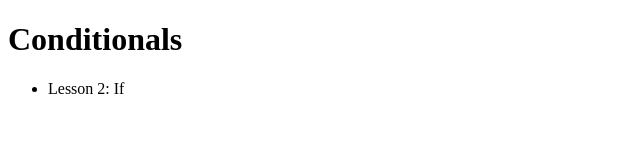
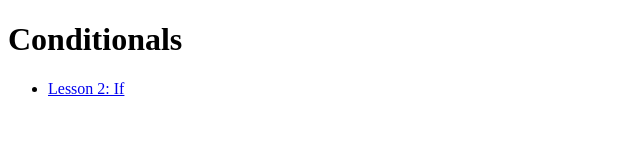
Before and after one commit to gpena-gcisd/gpena-gcisd.github.io, a plain HTML site: page u5/conditionals.html in a window 1280 px wide. Shown: the full height of the page, 0-640 px from the left. Drawn offline with Linux system fonts and the light colour scheme.

Commit message:
Update conditionals.html
that's what the point of the mask is

```diff
--- a/u5/conditionals.html
+++ b/u5/conditionals.html
@@ -9,7 +9,9 @@
 <body>
     <h1>Conditionals</h1>
     <ul>
-        <li>Lesson 2: If</li>
+        <li>
+            <a href="/u5/u5_2/if.html">Lesson 2: If</a>
+        </li>
     </ul>
 </body>
 </html>
```
